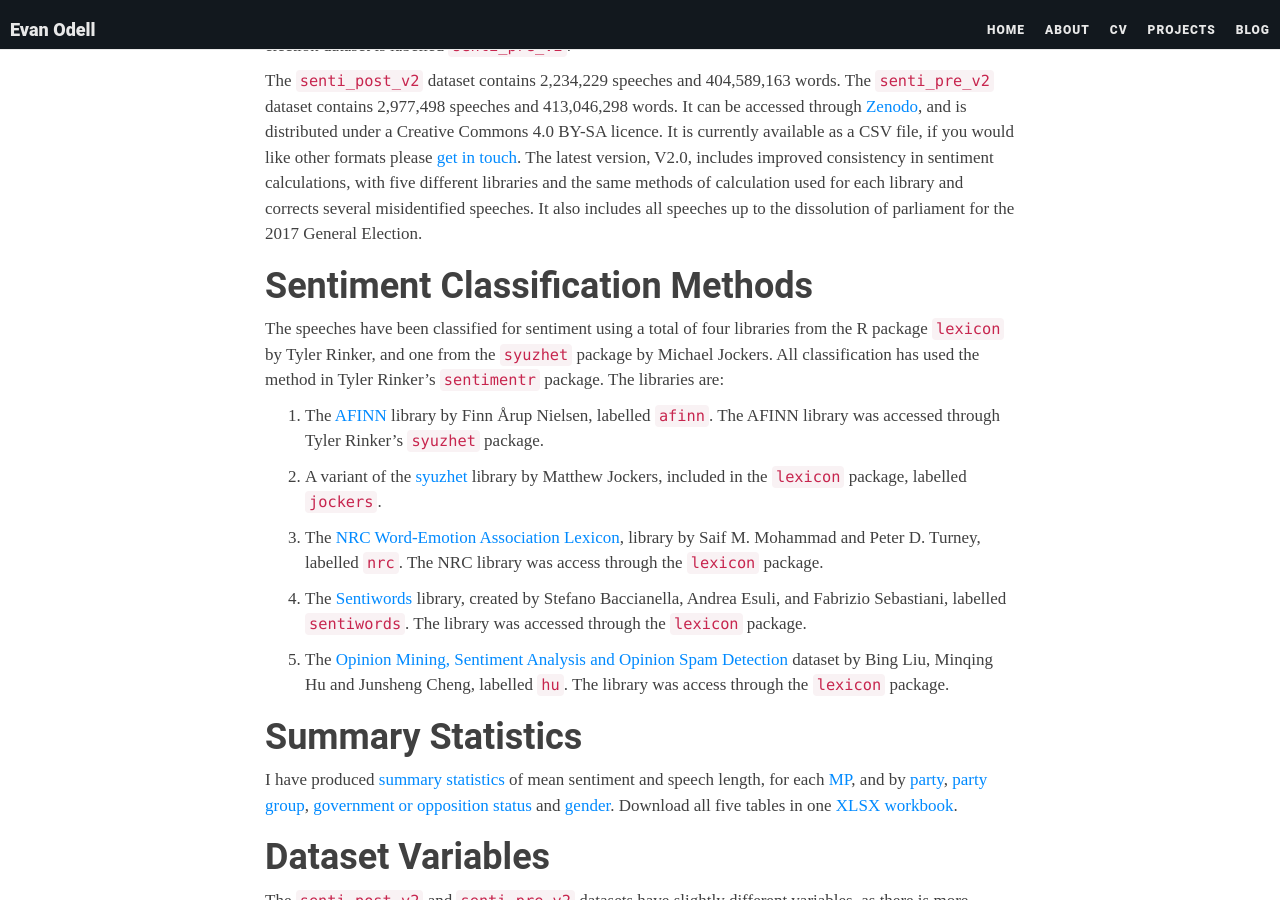
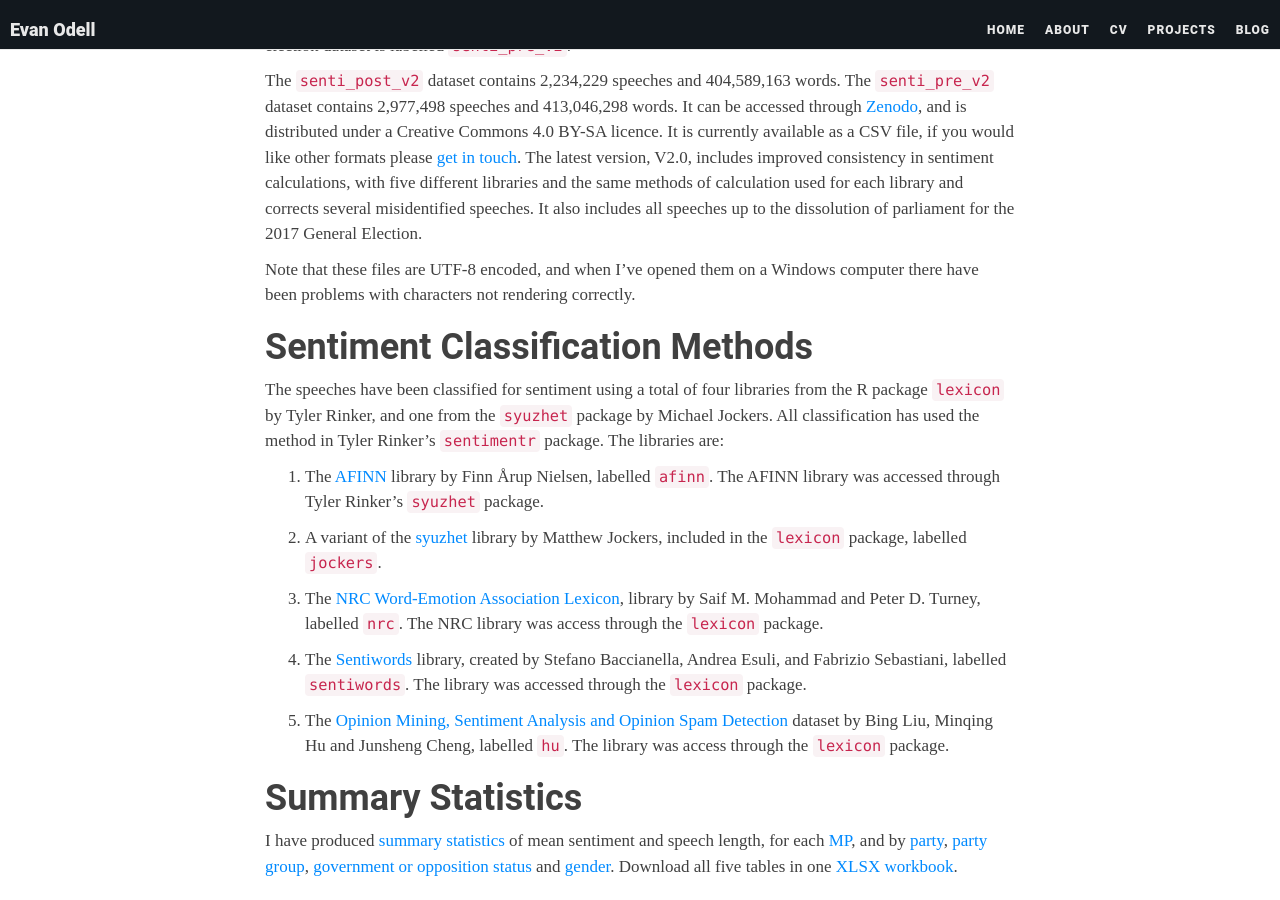
Before and after one commit to evanodell/evanodell.com, a Jekyll site: the page built from datasets/hansard-data/index.md, in a window 1280 px wide and 900 px high, scrolled down 471 px. Built offline with Jekyll 4.4.1, drawn with Linux system fonts in a browser that asks for light colours; nearby versions of some CDN libraries; some web fonts are replaced; comment, search, counter and statistics services are not loaded.

Commit message:
added notes to Hansard data

```diff
--- a/datasets/hansard-data/index.md
+++ b/datasets/hansard-data/index.md
@@ -6,6 +6,8 @@ comments: true
 A public dataset of speeches in the Hansard. The dataset provides information on every speech made in the House of Commons between the parliament returned from the 1979 general election and the dissolution of parliament for the 2017 general election, with information on the speaking MP, their party, gender and age at the time of the speech. The dataset also includes all speeches made from 1936 to the dissolution of parliament for the 1979 general election. The post-1979 election dataset is labelled `senti_post_v2` and the pre-1979 election dataset is labelled `senti_pre_v2`.
 
 The `senti_post_v2` dataset contains 2,234,229 speeches and 404,589,163 words. The `senti_pre_v2` dataset contains 2,977,498 speeches and 413,046,298 words. It can be accessed through [Zenodo](https://zenodo.org/record/579712), and is distributed under a Creative Commons 4.0 BY-SA licence. It is currently available as a CSV file, if you would like other formats please [get in touch](mailto:evanodell91@gmail.com). The latest version, V2.0, includes improved consistency in sentiment calculations, with five different libraries and the same methods of calculation used for each library and corrects several misidentified speeches. It also includes all speeches up to the dissolution of parliament for the 2017 General Election.
+
+Note that these files are UTF-8 encoded, and when I've opened them on a Windows computer there have been problems with characters not rendering correctly.
 
 ## Sentiment Classification Methods
 
```
